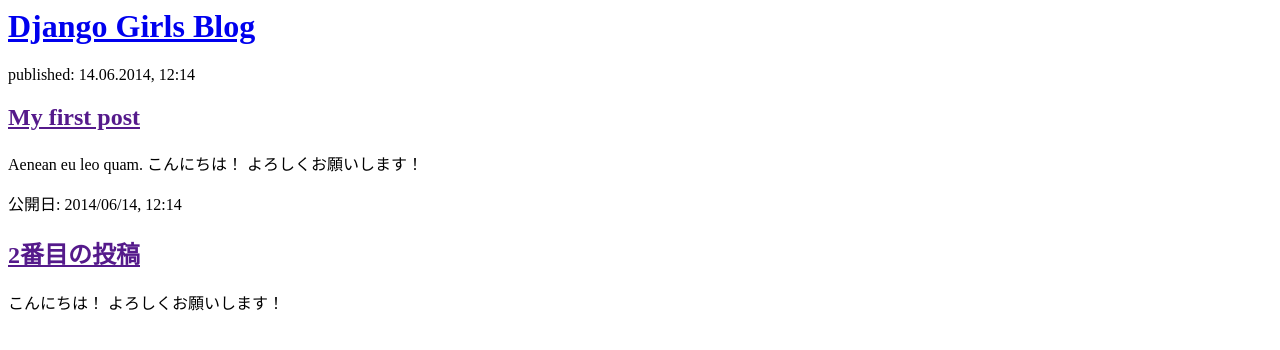
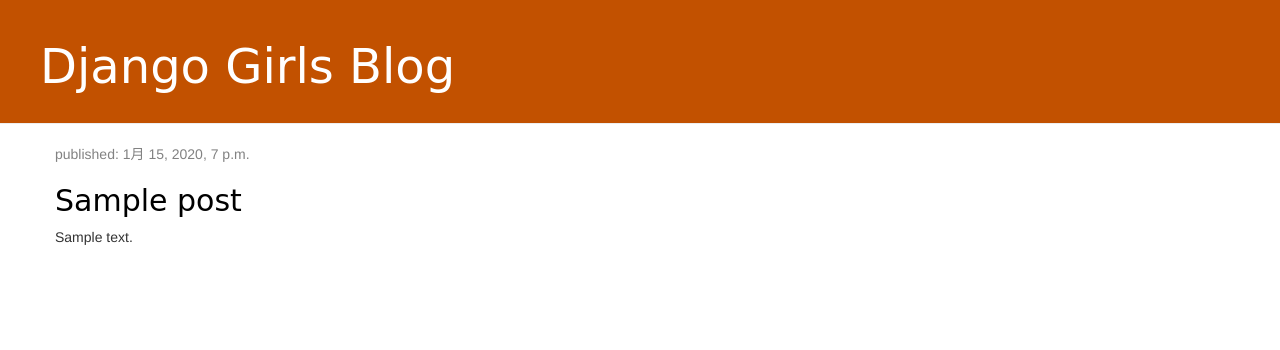
Before and after one commit to hash-shi/my-first-blog, a Django app: page / in a window 1280 px wide. Shown: the top 350 px of the page. Run offline with Django 3.2, Linux system fonts and the light colour scheme; tables that the repository leaves empty hold one stand-in row (values such as "Sample post"); some libraries are stand-ins or nearby versions.

Commit message:
20230220_hash-shi_02

```diff
--- /dev/null
+++ b/blog/static/css/blog.css
@@ -0,0 +1,46 @@
+.page-header {
+    background-color: #C25100;
+    margin-top: 0;
+    padding: 20px 20px 20px 40px;
+}
+
+.page-header h1, .page-header h1 a, .page-header h1 a:visited, .page-header h1 a:active {
+    color: #ffffff;
+    font-size: 36pt;
+    text-decoration: none;
+}
+
+.content {
+    margin-left: 40px;
+}
+
+h1, h2, h3, h4 {
+    font-family: 'Lobster', cursive;
+}
+
+.date {
+    color: #828282;
+}
+
+.save {
+    float: right;
+}
+
+.post-form textarea, .post-form input {
+    width: 100%;
+}
+
+.top-menu, .top-menu:hover, .top-menu:visited {
+    color: #ffffff;
+    float: right;
+    font-size: 26pt;
+    margin-right: 20px;
+}
+
+.post {
+    margin-bottom: 70px;
+}
+
+.post h2 a, .post h2 a:visited {
+    color: #000000;
+}
--- a/blog/templates/blog/post_list.html
+++ b/blog/templates/blog/post_list.html
@@ -1,22 +1,30 @@
+{% load static %}
 <html>
     <head>
-        <title>Django Girls blog</title>
+		<title>Django Girls blog</title>
+        <link rel="stylesheet" href="//maxcdn.bootstrapcdn.com/bootstrap/3.2.0/css/bootstrap.min.css">
+        <link rel="stylesheet" href="//maxcdn.bootstrapcdn.com/bootstrap/3.2.0/css/bootstrap-theme.min.css">
+        <link rel="stylesheet" href="{% static 'css/blog.css' %}">
     </head>
     <body>
-        <div>
-            <h1><a href="/">Django Girls Blog</a></h1>
-        </div>
+		<div class="page-header">
+			<h1><a href="/">Django Girls Blog</a></h1>
+		</div>
 
-        <div>
-            <p>published: 14.06.2014, 12:14</p>
-            <h2><a href="">My first post</a></h2>
-            <p>Aenean eu leo quam. こんにちは！ よろしくお願いします！ </p>
-        </div>
-
-        <div>
-            <p>公開日: 2014/06/14, 12:14</p>
-            <h2><a href="">2番目の投稿</a></h2>
-            <p> こんにちは！ よろしくお願いします！ </p>
-        </div>
+		<div class="content container">
+			<div class="row">
+				<div class="col-md-8">
+					{% for post in posts %}
+						<div class="post">
+							<div class="date">
+								<p>published: {{ post.published_date }}</p>
+							</div>
+							<h2><a href="">{{ post.title }}</a></h2>
+							<p>{{ post.text|linebreaksbr }}</p>
+						</div>
+					{% endfor %}
+				</div>
+			</div>
+		</div>
     </body>
 </html>
--- a/blog/urls.py
+++ b/blog/urls.py
@@ -4,4 +4,7 @@
 urlpatterns = [
 	# ルートなしはviews.post_listへ遷移
 	path('', views.post_list, name='post_list'),
+
+	path('blog', views.post_list, name='post_list'),
+	path('qrPrint', views.qrPrint, name='qrPrint'),
 ]
--- a/blog/views.py
+++ b/blog/views.py
@@ -1,7 +1,16 @@
 from django.shortcuts import render
+from django.utils import timezone
+from .models import Post
 
 # Create your views here.
 
 def post_list(request):
+
+	#
+    posts = Post.objects.filter(created_date__lte=timezone.now()).order_by('created_date')
+
 	# post_list.htmlをリダイレクトする(画面表示)
-	return render(request, 'blog/post_list.html', {})
+    return render(request, 'blog/post_list.html', {'posts': posts})
+
+def qrPrint(request):
+	return render(request, 'qrPrint/qrPrint.html', {})
```
Also changed, not shown: blog/templates/qrPrint/qrPrint.html (added, +26 -0 lines).
